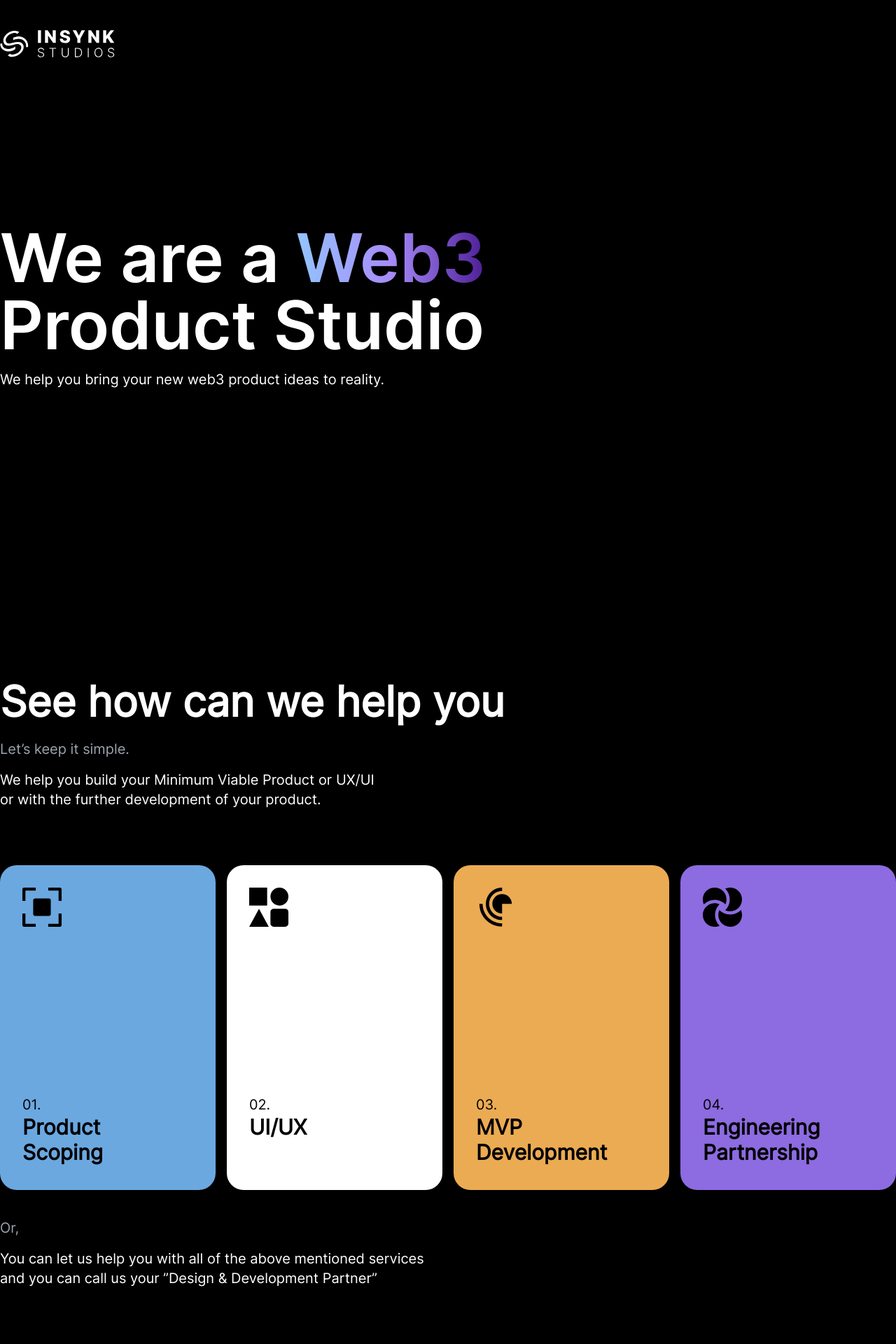
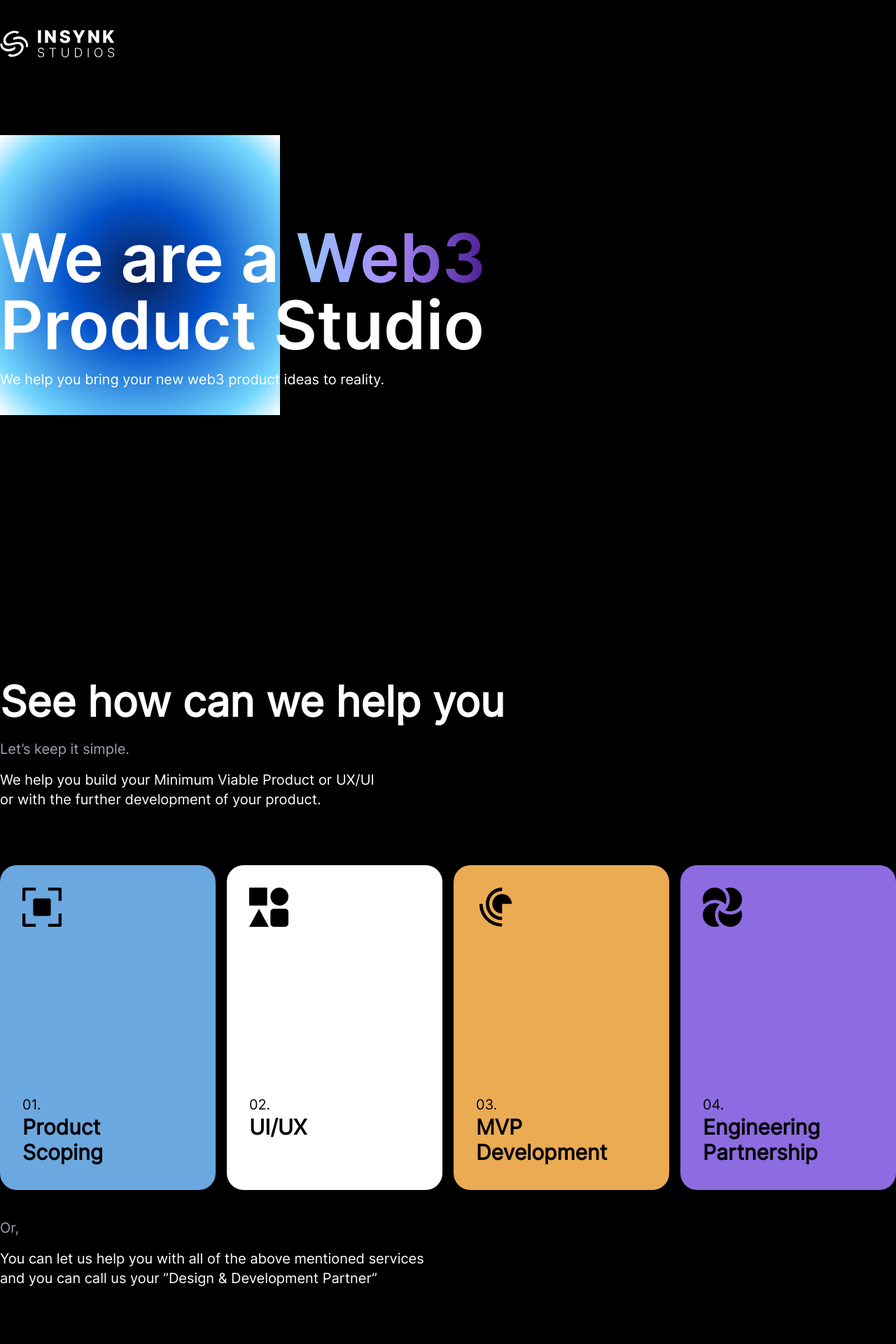
Before and after one commit to InSynk-Studios/web, a Next.js app: page / in a window 1280 px wide. Shown: the top 1920 px of the page at 70% size. Built offline with nearby package versions, Linux system fonts and the light colour scheme.

Commit message:
feat: add background circle

```diff
--- a/components/Card.js
+++ b/components/Card.js
@@ -85,7 +85,7 @@ const Card = () => {
 
   return (
     <Fragment>
-      <section className="my-40 font-inter-400 -mt-32 lg:-mt-0 text-white">
+      <div className="my-40 font-inter-400 -mt-32 lg:-mt-0 text-white">
         <h1 className="text-4xl sm:text-6xl font-semibold">
           See how can we help you
         </h1>
@@ -122,7 +122,7 @@ const Card = () => {
           and you can call us your &rdquo;Design {"&"} Development
           Partner&rdquo;
         </p>
-      </section>
+      </div>
     </Fragment>
   );
 };
--- a/components/Client.js
+++ b/components/Client.js
@@ -7,7 +7,7 @@ function Client() {
   }
 
   return (
-    <section className="my-40 text-white">
+    <div className="my-40 text-white">
       <div className="max-w-screen-xl mx-auto">
         <div className="max-w-xl mx-auto text-center">
           <h2 className="text-4xl font-inter-400 font-semibold tracking-tight sm:text-5xl">
@@ -20,7 +20,7 @@ function Client() {
           {row}
         </div>
       </div>
-    </section>
+    </div>
   );
 }
 
--- a/components/Form.js
+++ b/components/Form.js
@@ -72,7 +72,7 @@ function Form() {
 
   return (
     <Fragment>
-      <section className="overflow-hidden relative font-inter-400" id="contact">
+      <div className="overflow-hidden relative font-inter-400" id="contact">
         <div className="container">
           <div className="flex flex-col lg:flex-row lg:items-center text-slate-900 dark:text-gray-200 lg:justify-end">
             <div className="w-full lg:w-2/3 xl:w-6/12">
@@ -160,7 +160,7 @@ function Form() {
             </div>
           </div>
         </div>
-      </section>
+      </div>
       {!isSubmitting && didSubmit}
     </Fragment>
   );
--- a/components/Hero.js
+++ b/components/Hero.js
@@ -3,7 +3,7 @@ import { Fragment } from "react";
 function Hero() {
   return (
     <Fragment>
-      <section className="mt-40 lg:mt-80">
+      <div className="mt-40 lg:mt-80">
         <div className="lg:flex-grow flex flex-col md:items-start md:text-left mb-16 md:mb-0 text-white">
           <h1 className="font-inter-600 text-6xl sm:text-8xl mb-4">
             We are a{" "}
@@ -17,7 +17,7 @@ function Hero() {
             We help you bring your new web3 product ideas to reality.
           </p>
         </div>
-      </section>
+      </div>
     </Fragment>
   );
 }
--- a/components/UI/Background.js
+++ b/components/UI/Background.js
@@ -3,7 +3,7 @@ import { Fragment } from "react";
 function Background(props) {
   return (
     <Fragment>
-      <main className="container max-w-7xl mx-auto px-8 sm:px-8 md:px-8 lg:px-0 xl:px-0">
+      <main className="container relative max-w-7xl mx-auto px-8 sm:px-8 md:px-8 lg:px-0 xl:px-0">
         {props.children}
       </main>
     </Fragment>
--- a/pages/index.js
+++ b/pages/index.js
@@ -3,16 +3,42 @@ import Client from "../components/Client";
 import Form from "../components/Form";
 import Hero from "../components/Hero";
 import Background from "../components/ui/Background";
+import "../components/svg/circle.svg";
 
 export default function Home() {
+  if (typeof window !== "undefined") {
+    function callback(entries) {
+      entries.forEach((entry) => {
+        if (entry.isIntersecting) {
+          let x = 50 * Number(entry.target.id.replace("sec-", "") - 1); //change to whatever you want the x to be for sec-n
+          bg.style.setProperty("--x", x + "%");
+        }
+      });
+    }
+    const bg = document.querySelector(".bg");
+    const sections = document.querySelectorAll("section");
+    const observer = new IntersectionObserver(callback);
+
+    sections.forEach((section) => {
+      observer.observe(section);
+    });
+  }
   return (
     <Background>
-      <Hero />
-      <div className="relative top-96">
+      <circle />
+      <div className="bg"></div>
+      <section id="sec-1" className="relative">
+        <Hero />
+      </section>
+      <section id="sec-2" className="relative top-96">
         <Card />
+      </section>
+      <section id="sec-3" className="relative top-96">
         <Client />
+      </section>
+      <section id="sec-4" className="relative top-96">
         <Form />
-      </div>
+      </section>
     </Background>
   );
 }
--- a/styles/globals.css
+++ b/styles/globals.css
@@ -7,4 +7,25 @@
   body {
     @apply bg-black overflow-x-hidden;
   }
+  .bg {
+    --x: 0;
+    --y: 48.33%;
+    position: fixed;
+    display: block;
+    top: 0;
+    left: 0;
+    width: 100%;
+    height: 100%;
+    background: radial-gradient(
+      #0a1d52 0%,
+      #0251ca 35.94%,
+      #74d7fe 82.81%,
+      #ffffff 100%,
+      transparent 51%
+    );
+    background-size: 400px 400px;
+    background-position: var(--x) var(--y);
+    background-repeat: no-repeat;
+    z-index: -1;
+  }
 }
```
Also changed, not shown: components/SVG/Circle.svg (added).
